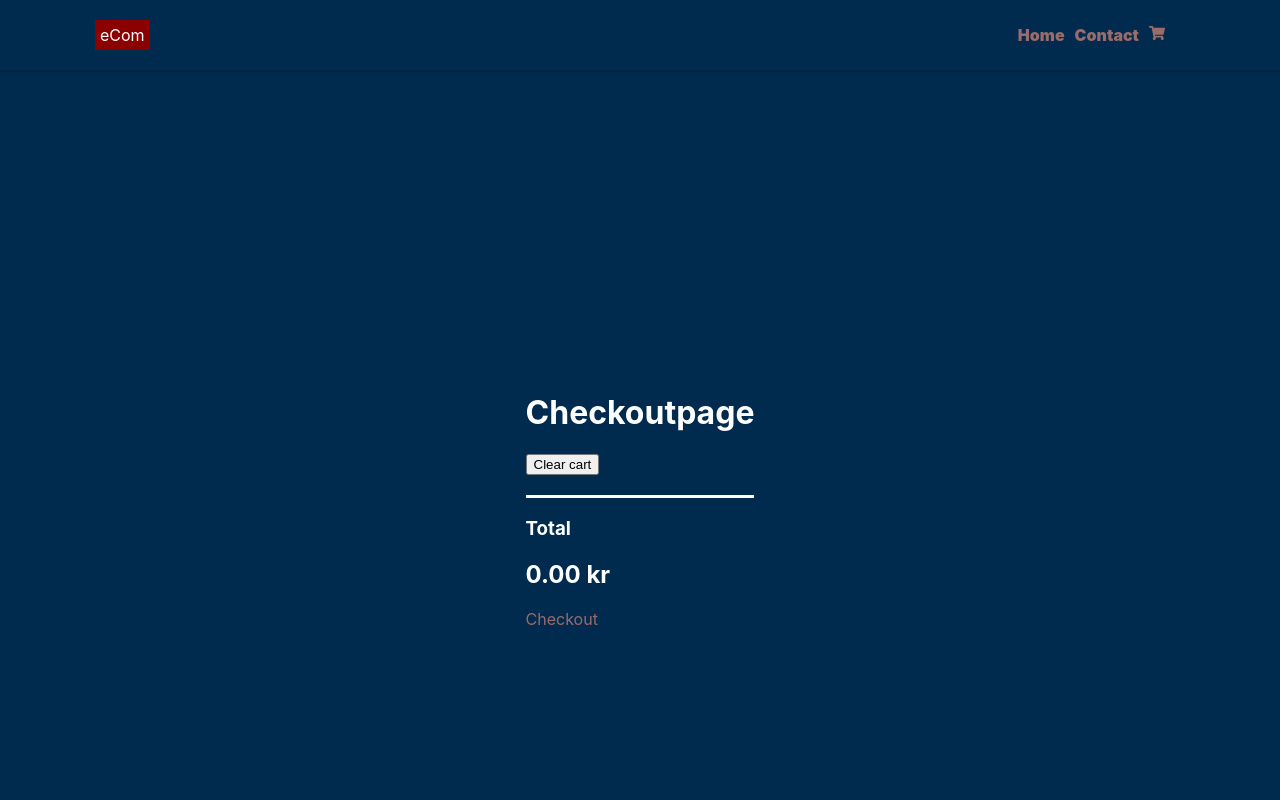
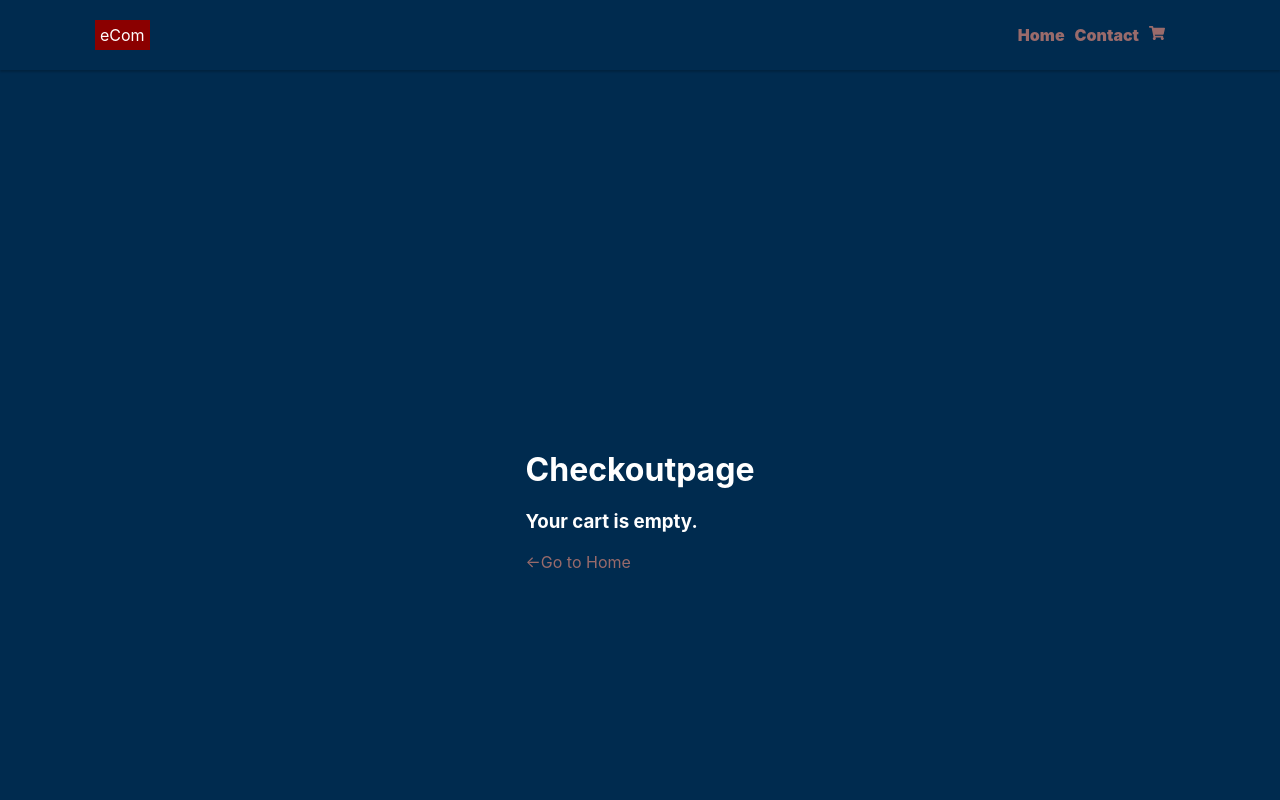
Before and after one commit to ohjenssen/js-frameworks-ca, a React (Create React App) app: page /checkout in a window 1280 px wide. Shown: the top 800 px of the page. Built offline with nearby package versions, Linux system fonts and the light colour scheme.

Commit message:
Conditioanl rendering for cart

```diff
--- a/src/pages/CheckoutPage/index.jsx
+++ b/src/pages/CheckoutPage/index.jsx
@@ -23,7 +23,9 @@ export default function CheckoutPage(){
     return (
         <div>
             <h1>Checkoutpage</h1>
-            <button onClick={handleClearCart}>Clear cart</button>
+            {cart.length > 0 ? (
+                <div>
+                    <button className='clear-cart' onClick={handleClearCart}>Clear cart</button>
                     {cart.map((product) => (
                         <CartProduct key={product.id}
                             title={product.title}
@@ -39,9 +41,16 @@ export default function CheckoutPage(){
                             <h2>{totalPrice.toFixed(2)} kr</h2>
                         </div>
                         <div>
-                    <Link className="checkout" to='/checkoutsuccess' onClick={handleClearCart}>Checkout</Link>
+                            <Link className="cta-btn" to='/checkoutsuccess' onClick={handleClearCart}>Checkout</Link>
                         </div>
                     </S.TotalContainer>
                 </div>
+            ) :
+            <div>
+                <h3>Your cart is empty.</h3>
+                <Link to='/'><span>&#8592;</span>Go to Home</Link>
+            </div>
+            }
+        </div>
     )
 }
```
Lines whose indentation alone changed are shown as unchanged.
